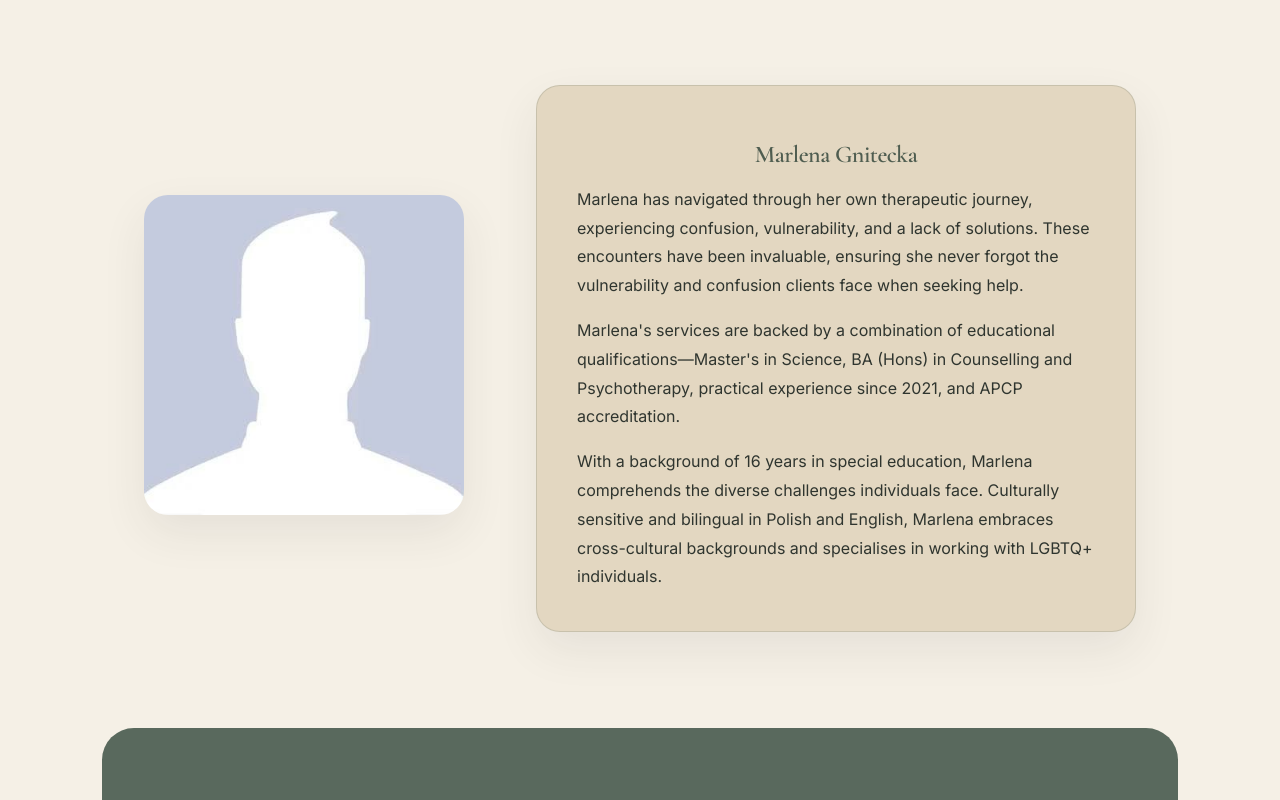
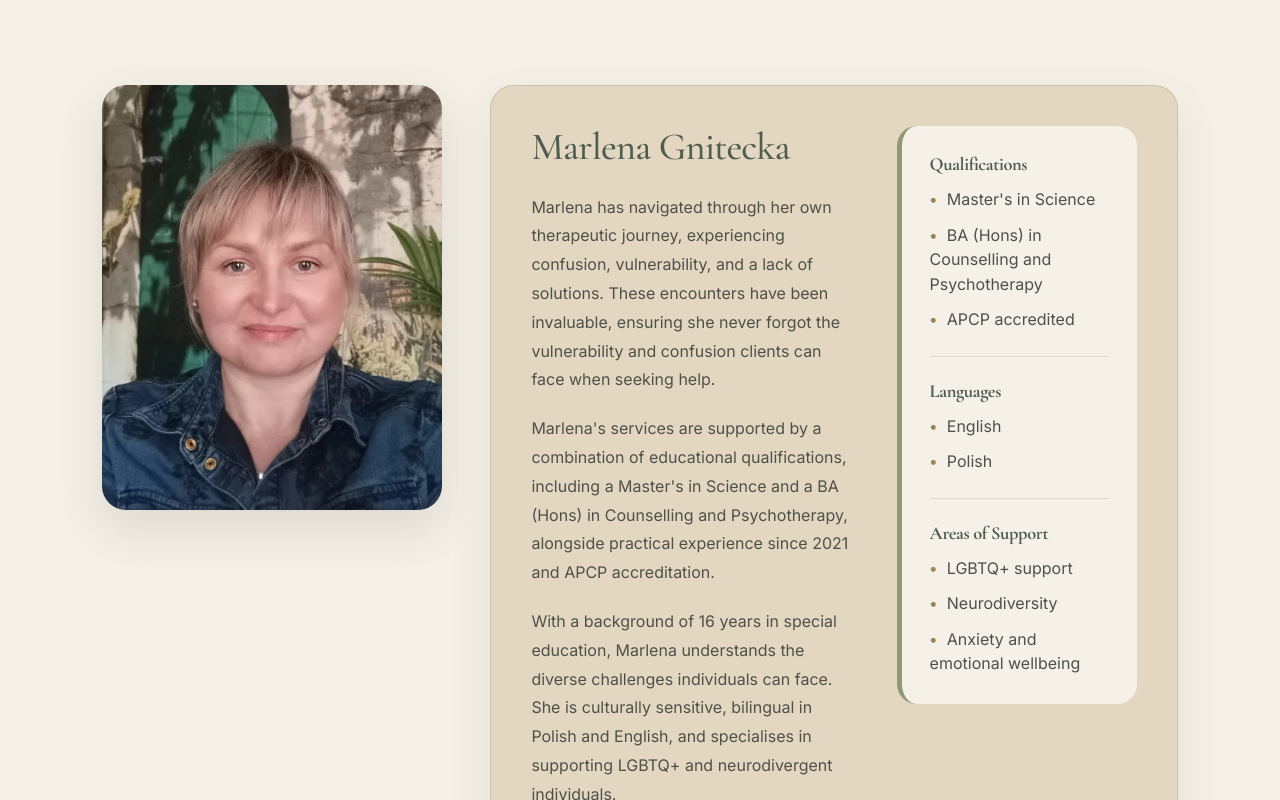
Before and after one commit to FilipG01/Group-D-Project, a React (Vite) app: page /about in a window 1280 px wide. Shown: the part 1020-1820 px from the top of the page. Built offline with nearby package versions, Linux system fonts and the light colour scheme.

Commit message:
Made about therapist section in about page easy to add new users to (reads from .js) and added some extra details we can add like qualifications and Languages

```diff
--- /dev/null
+++ b/src/components/about/TherapistCard.jsx
@@ -0,0 +1,66 @@
+function TherapistCard({ therapist }) {
+    return (
+        <article className="therapist-container">
+
+            <div className="therapist-image">
+                <img
+                    src={therapist.image}
+                    alt={therapist.imageAlt}
+                />
+            </div>
+
+            <div className="therapist-content">
+
+                <div className="therapist-biography">
+
+                    <h2>{therapist.name}</h2>
+
+                    {therapist.biography.map((paragraph, index) => (
+                        <p key={`${therapist.id}-${index}`}>
+                            {paragraph}
+                        </p>
+                    ))}
+
+                </div>
+
+                <aside className="therapist-sidebar">
+
+                    <div className="therapist-detail-group">
+                        <h3>Qualifications</h3>
+
+                        <ul>
+                            {therapist.qualifications.map((qualification) => (
+                                <li key={qualification}>{qualification}</li>
+                            ))}
+                        </ul>
+                    </div>
+
+                    <div className="therapist-detail-group">
+                        <h3>Languages</h3>
+
+                        <ul>
+                            {therapist.languages.map((language) => (
+                                <li key={language}>{language}</li>
+                            ))}
+                        </ul>
+                    </div>
+
+                    <div className="therapist-detail-group">
+                        <h3>Areas of Support</h3>
+
+                        <ul>
+                            {therapist.specialisms.map((specialism) => (
+                                <li key={specialism}>{specialism}</li>
+                            ))}
+                        </ul>
+                    </div>
+
+                </aside>
+
+            </div>
+
+        </article>
+    );
+}
+
+export default TherapistCard;
--- a/src/components/about/TherapistSection.jsx
+++ b/src/components/about/TherapistSection.jsx
@@ -1,56 +1,17 @@
-import therapistImg from "../../assets/images/therapistImg.jpg";
+import { therapists } from "../../data/therapistData.js";
+import TherapistCard from "./TherapistCard.jsx";
 
 function TherapistSection() {
-
     return (
-
         <section className="therapist-section">
-
-            <div className="therapist-container">
-
-                <div className="therapist-image">
-                    <img
-                        src={therapistImg}
-                        alt="Marlena Gnitecki"
-                    />
-                </div>
-
-                <div className="therapist-text-card">
-
-                    <h2>Marlena Gnitecka</h2>
-
-                    <p>
-                        Marlena has navigated through her own therapeutic journey,
-                        experiencing confusion, vulnerability, and a lack of solutions.
-
-                        These encounters have been invaluable,
-                        ensuring she never forgot the vulnerability and confusion clients face when
-                        seeking help.
-                    </p>
-
-                    <p>
-                        Marlena's services are backed by a combination of educational
-                        qualifications—Master's in Science, BA (Hons) in Counselling
-                        and Psychotherapy, practical experience since 2021,
-                        and APCP accreditation.
-                    </p>
-
-                    <p>
-                        With a background of 16 years in special education,
-                        Marlena comprehends the diverse challenges individuals face.
-                        Culturally sensitive and bilingual in Polish and English,
-                        Marlena embraces cross-cultural backgrounds and specialises in working
-                        with LGBTQ+ individuals.
-                    </p>
-
-                </div>
-
-            </div>
-
+            {therapists.map((therapist) => (
+                <TherapistCard
+                    key={therapist.id}
+                    therapist={therapist}
+                />
+            ))}
         </section>
-
     );
-
 }
 
 export default TherapistSection;
--- /dev/null
+++ b/src/data/therapistData.js
@@ -0,0 +1,59 @@
+import therapistImg from "../assets/images/therapistImg1.jpg";
+
+export const therapists = [
+    {
+        id: 1,
+        name: "Marlena Gnitecka",
+        image: therapistImg,
+        imageAlt: "Marlena Gnitecka",
+        biography: [
+            "Marlena has navigated through her own therapeutic journey, experiencing confusion, vulnerability, and a lack of solutions. These encounters have been invaluable, ensuring she never forgot the vulnerability and confusion clients can face when seeking help.",
+
+            "Marlena's services are supported by a combination of educational qualifications, including a Master's in Science and a BA (Hons) in Counselling and Psychotherapy, alongside practical experience since 2021 and APCP accreditation.",
+
+            "With a background of 16 years in special education, Marlena understands the diverse challenges individuals can face. She is culturally sensitive, bilingual in Polish and English, and specialises in supporting LGBTQ+ and neurodivergent individuals.",
+        ],
+        qualifications: [
+            "Master's in Science",
+            "BA (Hons) in Counselling and Psychotherapy",
+            "APCP accredited",
+        ],
+        languages: [
+            "English",
+            "Polish",
+        ],
+        specialisms: [
+            "LGBTQ+ support",
+            "Neurodiversity",
+            "Anxiety and emotional wellbeing",
+        ],
+    },
+
+    {
+        id: 2,
+        name: "Test Therapist 1",
+        image: therapistImg,
+        imageAlt: "Marlena Gnitecka",
+        biography: [
+            "Marlena has navigated through her own therapeutic journey, experiencing confusion, vulnerability, and a lack of solutions. These encounters have been invaluable, ensuring she never forgot the vulnerability and confusion clients can face when seeking help.",
+
+            "Marlena's services are supported by a combination of educational qualifications, including a Master's in Science and a BA (Hons) in Counselling and Psychotherapy, alongside practical experience since 2021 and APCP accreditation.",
+
+            "With a background of 16 years in special education, Marlena understands the diverse challenges individuals can face. She is culturally sensitive, bilingual in Polish and English, and specialises in supporting LGBTQ+ and neurodivergent individuals.",
+        ],
+        qualifications: [
+            "Master's in Science",
+            "BA (Hons) in Counselling and Psychotherapy",
+            "APCP accredited",
+        ],
+        languages: [
+            "English",
+            "Polish",
+        ],
+        specialisms: [
+            "LGBTQ+ support",
+            "Neurodiversity",
+            "Anxiety and emotional wellbeing",
+        ],
+    },
+];
--- a/src/styles/about.css
+++ b/src/styles/about.css
@@ -11,12 +11,12 @@
     background:
             linear-gradient(
                     90deg,
-                    rgba(245,240,230,0.95) 0%,
-                    rgba(245,240,230,0.82) 45%,
-                    rgba(245,240,230,0.2) 100%
+                    rgba(245, 240, 230, 0.95) 0%,
+                    rgba(245, 240, 230, 0.82) 45%,
+                    rgba(245, 240, 230, 0.2) 100%
             ),
             url("https://images.unsplash.com/photo-1621854599844-b46c05f974ce?q=80&w=1170&auto=format&fit=crop&ixlib=rb-4.1.0&ixid=M3wxMjA3fDB8MHxwaG90by1wYWdlfHx8fGVufDB8fHx8fA%3D%3D")
-            center/cover;
+            center / cover no-repeat;
 }
 
 .about-hero-content {
@@ -25,12 +25,12 @@
 
 .about-hero h1 {
     max-width: 620px;
-    margin-bottom: 1.5rem;
+    margin: 0 0 1.5rem;
 
+    color: #4f5d50;
+    font-size: clamp(2.8rem, 6vw, 5.8rem);
     font-weight: 500;
     line-height: 1.1;
-    color: #4f5d50;
-    font-size: clamp(2.8rem, 6vw, 5.8rem);
 }
 
 .about-hero p {
@@ -38,114 +38,211 @@
     line-height: 1.8;
 }
 
+/* About Intro */
+
 .about-intro {
     padding: 6rem 8% 3rem;
     text-align: center;
 }
 
 .about-intro h2 {
-    margin: 0 0 1.5rem;
+    max-width: 900px;
+    margin: 0 auto 1.5rem;
 
+    color: #4f5d50;
+    font-size: clamp(2rem, 4vw, 3.8rem);
     font-weight: 500;
     line-height: 1.1;
-    color: #4f5d50;
-    font-size: clamp(2rem, 4vw, 3.8rem);
-    max-width: 900px;
-    margin-left: auto;
-    margin-right: auto;
 }
 
 .about-intro p {
     max-width: 750px;
     margin: 0 auto;
+
+    color: #4d5149;
     font-size: 1.05rem;
     line-height: 1.8;
-    color: #4d5149;
 }
 
+/* Therapist Section */
+
 .therapist-section {
+    display: flex;
+    flex-direction: column;
+    gap: 6rem;
+
     padding: 6rem 8%;
 }
 
+/* One therapist profile */
+
 .therapist-container {
-    display: flex;
-    align-items: center;
-    justify-content: center;
-    gap: 4rem;
-    max-width: 1200px;
+    display: grid;
+    grid-template-columns: minmax(260px, 340px) minmax(0, 1fr);
+    gap: 3rem;
+    align-items: start;
+
+    width: 100%;
+    max-width: 1300px;
     margin: 0 auto;
 }
 
+/* Therapist image */
+
 .therapist-image {
-    flex: 0 0 320px;
-    margin-right: 0.5rem;
+    width: 100%;
 }
 
 .therapist-image img {
-    width: 320px;
-    height: 320px;
+    display: block;
+    width: 100%;
+    aspect-ratio: 4 / 5;
     object-fit: cover;
+
     border-radius: 1.5rem;
-    box-shadow: 0 18px 45px rgba(47, 53, 47, 0.08);
+    box-shadow: 0 18px 45px rgba(47, 53, 47, 0.12);
 }
 
-.therapist-text-card {
-    flex: 1;
-    max-width: 600px;
+/* Biography and details layout */
+
+.therapist-content {
+    display: grid;
+    grid-template-columns: minmax(0, 2fr) minmax(240px, 1fr);
+    gap: 2.5rem;
+    align-items: start;
+
     padding: 2.5rem;
 
     background: #e3d7c1;
     border: 1px solid rgba(79, 93, 80, 0.18);
     border-radius: 1.5rem;
-
     box-shadow: 0 18px 45px rgba(47, 53, 47, 0.08);
 
     transition:
             transform 0.25s ease,
             box-shadow 0.25s ease,
-            background 0.25s ease;
+            background-color 0.25s ease;
 }
 
-.therapist-text-card:hover {
+.therapist-content:hover {
     transform: translateY(-4px);
-    background: #eadfca;
+    background-color: #eadfca;
     box-shadow: 0 22px 55px rgba(47, 53, 47, 0.12);
 }
 
-.therapist-text-card h2 {
-    margin: 1rem 0;
+/* Biography */
+
+.therapist-biography h2 {
+    margin: 0 0 1.5rem;
 
     color: #4f5d50;
-    text-align: center;
+    font-size: clamp(2rem, 3vw, 3rem);
+    font-weight: 500;
+    line-height: 1.1;
 }
 
-.therapist-text-card p {
+.therapist-biography p {
+    margin: 0 0 1.25rem;
+
+    color: #4d5149;
+    font-size: 1rem;
     line-height: 1.8;
-    margin-bottom: 1rem;
 }
 
-.therapist-text-card p:last-child {
+.therapist-biography p:last-child {
     margin-bottom: 0;
+}
+
+/* Therapist details sidebar */
+
+.therapist-sidebar {
+    display: flex;
+    flex-direction: column;
+    gap: 1.5rem;
+
+    padding: 1.75rem;
+
+    background: rgba(248, 245, 239, 0.85);
+    border-left: 5px solid #8f9773;
+    border-radius: 1.25rem;
+}
+
+/* Individual detail groups */
+
+.therapist-detail-group {
+    padding-bottom: 1.5rem;
+    border-bottom: 1px solid rgba(79, 93, 80, 0.16);
+}
+
+.therapist-detail-group:last-child {
+    padding-bottom: 0;
+    border-bottom: none;
+}
+
+.therapist-detail-group h3 {
+    margin: 0 0 0.8rem;
+
+    color: #4f5d50;
+    font-size: 1.15rem;
+    font-weight: 700;
+}
+
+.therapist-detail-group ul {
+    margin: 0;
+    padding: 0;
+    list-style: none;
+}
+
+.therapist-detail-group li {
+    margin-bottom: 0.65rem;
+
+    color: #4d5149;
+    line-height: 1.55;
+}
+
+.therapist-detail-group li:last-child {
+    margin-bottom: 0;
+}
+
+.therapist-detail-group li::before {
+    content: "•";
+    margin-right: 0.6rem;
+
+    color: #9c8758;
+    font-weight: 700;
 }
 
 /* Tablet */
 
-@media (max-width: 1000px) {
+@media (max-width: 1100px) {
+    .therapist-container {
+        grid-template-columns: minmax(220px, 300px) minmax(0, 1fr);
+        gap: 2rem;
+    }
 
+    .therapist-content {
+        grid-template-columns: 1fr;
+    }
+}
+
+@media (max-width: 850px) {
     .therapist-container {
-        flex-direction: column;
-        text-align: center;
+        grid-template-columns: 1fr;
     }
 
     .therapist-image {
-        margin-right: 0;
+        max-width: 420px;
+        margin: 0 auto;
+    }
+
+    .therapist-content {
+        grid-template-columns: 1fr;
     }
 }
 
 /* Mobile */
 
 @media (max-width: 650px) {
-
     .about-hero {
         min-height: auto;
         padding: 5rem 6%;
@@ -157,12 +254,30 @@
         padding-right: 6%;
     }
 
-    .therapist-image img {
-        width: 260px;
-        height: 260px;
+    .therapist-section {
+        gap: 3rem;
+        padding-top: 4rem;
+        padding-bottom: 4rem;
     }
 
-    .therapist-text-card {
-        padding: 2rem;
+    .therapist-container {
+        gap: 1.5rem;
+    }
+
+    .therapist-image {
+        max-width: 100%;
+    }
+
+    .therapist-image img {
+        aspect-ratio: 1 / 1;
+    }
+
+    .therapist-content {
+        gap: 2rem;
+        padding: 1.5rem;
+    }
+
+    .therapist-sidebar {
+        padding: 1.4rem;
     }
 }
```
Also changed, not shown: src/assets/images/therapistImg.jpg (deleted), src/assets/images/therapistimg1.jpg (added).
